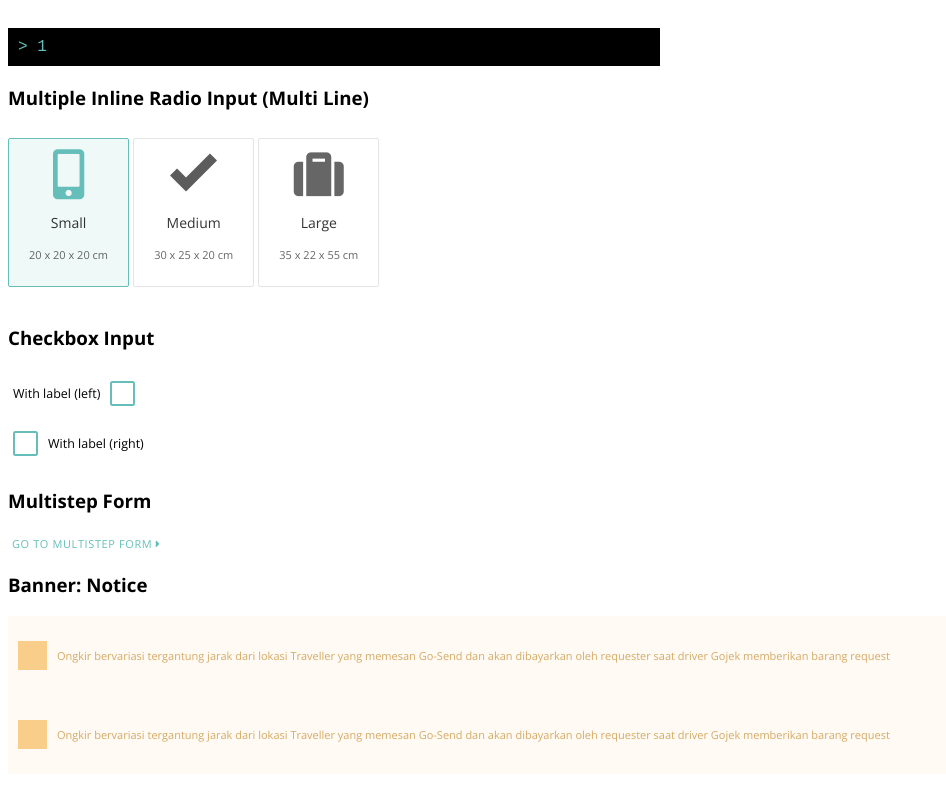
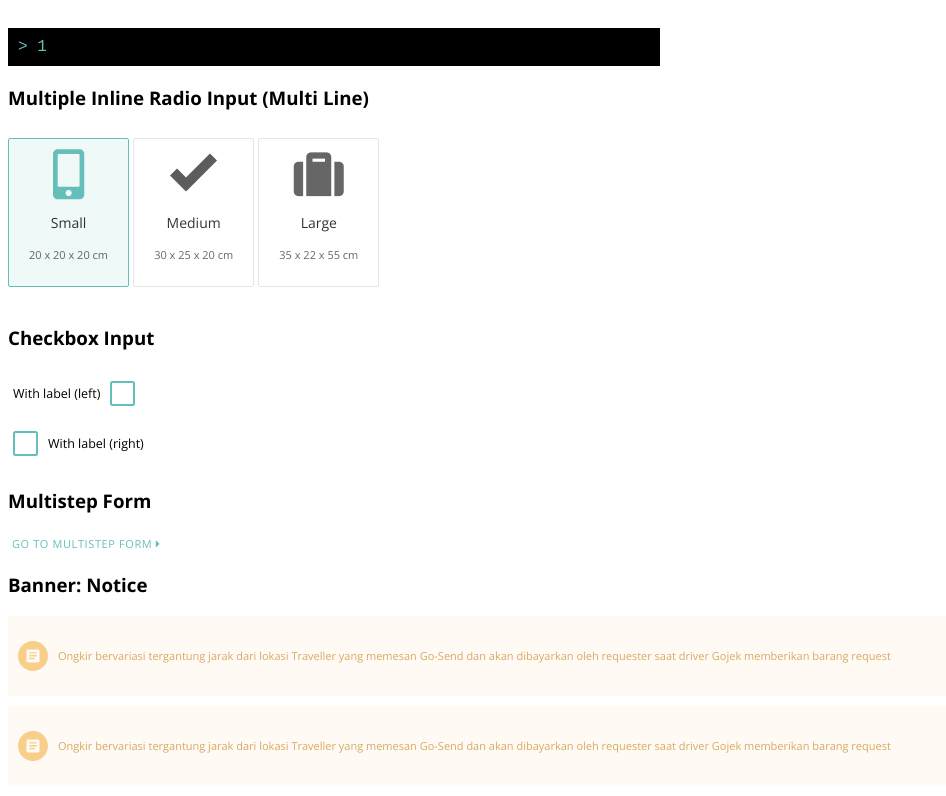
Before and after one commit to woodysee/frizzy, a website built with webpack: page dist/index.html in a window 1280 px wide. Shown: the part 399-1195 px from the top of the page, without its empty margins (0-946 px from the left). Built offline with nearby package versions, Linux system fonts and the light colour scheme.

Commit message:
banner notice. integrated icon svg into code

```diff
--- a/src/components/banners/notice/index.js
+++ b/src/components/banners/notice/index.js
@@ -1,29 +1,25 @@
 import './index.css';
 
 export default function noticeBanner() {
+	const reminderSVG = (
+		'<svg version="1.1" xmlns="http://www.w3.org/2000/svg" xmlns:xlink="http://www.w3.org/1999/xlink" x="0px" y="0px" viewBox="0 0 29 29" style="enable-background:new 0 0 29 29;" xml:space="preserve">'+
+			'<g>'+
+				'<g>'+
+					'<path fill="#FFFFFF" d="M14.5,29C6.5,29,0,22.5,0,14.5S6.5,0,14.5,0S29,6.5,29,14.5S22.5,29,14.5,29z M19.5,8.2h-10c-0.4,0-0.7,0.1-0.9,0.4C8.3,8.8,8.2,9.1,8.2,9.5v10c0,0.4,0.1,0.7,0.4,0.9c0.3,0.3,0.6,0.4,0.9,0.4h10c0.4,0,0.7-0.1,0.9-0.4c0.3-0.3,0.4-0.6,0.4-0.9v-10c0-0.4-0.1-0.7-0.4-0.9C20.2,8.3,19.9,8.2,19.5,8.2z M16.3,17.7v-1.4h-5.4v1.4H16.3L16.3,17.7zM18.1,15v-1.4h-7.2V15H18.1z M18.1,12.2v-1.4h-7.2v1.4H18.1L18.1,12.2z"/>'+
+				'</g>'+
+				'<path fill="#F8CE8A" d="M14.5,29C6.5,29,0,22.5,0,14.5S6.5,0,14.5,0S29,6.5,29,14.5S22.5,29,14.5,29z M19.5,8.2h-10c-0.4,0-0.7,0.1-0.9,0.4C8.3,8.8,8.2,9.1,8.2,9.5v10c0,0.4,0.1,0.7,0.4,0.9c0.3,0.3,0.6,0.4,0.9,0.4h10c0.4,0,0.7-0.1,0.9-0.4c0.3-0.3,0.4-0.6,0.4-0.9v-10c0-0.4-0.1-0.7-0.4-0.9C20.2,8.3,19.9,8.2,19.5,8.2z M16.3,17.7v-1.4h-5.4v1.4H16.3L16.3,17.7zM18.1,15v-1.4h-7.2V15H18.1z M18.1,12.2v-1.4h-7.2v1.4H18.1L18.1,12.2z"/>'+
+			'</g>'+
+		'</svg>'
+	);
 	const noticeBannerEls = document.getElementsByClassName("fz-banner--notice");
-	const noticeBannerIcon =
-	'<svg xmlns="http://www.w3.org/2000/svg" xmlns:xlink="http://www.w3.org/1999/xlink" width="29" height="29" viewBox="0 0 29 29">'+
-		'<defs>'+
-				'<path id="af-banner-notice-1" d="M14.5 29C6.492 29 0 22.508 0 14.5S6.492 0 14.5 0 29 6.492 29 14.5 22.508 29 14.5 29zm5.022-20.844H9.478c-.353 0-.66.132-.925.397a1.268 1.268 0 0 0-.397.925v10.044c0 .353.132.66.397.925.264.265.572.397.925.397h10.044c.353 0 .66-.132.925-.397.265-.264.397-.572.397-.925V9.478c0-.353-.132-.66-.397-.925a1.268 1.268 0 0 0-.925-.397zm-3.21 9.516v-1.36h-5.437v1.36h5.438zm1.813-2.719v-1.36h-7.25v1.36h7.25zm0-2.719v-1.359h-7.25v1.36h7.25z"/>'+
-		'</defs>'+
-		'<g fill="none" fill-rule="evenodd">'+
-				'<mask id="af-banner-notice-2" fill="#fff">'+
-						'<use xlink:href="#a"/>'+
-				'</mask>'+
-				'<use fill="#FFF" xlink:href="#a" />'+
-				'<g fill="#F8CE8A" mask="url(#b)">'+
-						'<path d="M0 0h29v29H0z"/>'+
-				'</g>'+
-		'</g>'+
-	'</svg>';
-	let iconWrappers;
+	let iconWrappers, noticeBannerIconClone;
 	if (noticeBannerEls.length > 0) {
 		for (let i = 0; i < noticeBannerEls.length; i++) {
 			iconWrappers = noticeBannerEls[i].getElementsByClassName('fz-banner__icon');
 			if (iconWrappers.length > 0) {
 				for (let i = 0; i < iconWrappers.length; i++) {
-					iconWrappers[i].innerHTML = noticeBannerIcon;
+					iconWrappers[i].innerHTML = reminderSVG;
+					iconWrappers[i].style.width = "30px";
 				}
 			}
 		}
--- a/src/components/banners/notice/index.scss
+++ b/src/components/banners/notice/index.scss
@@ -12,7 +12,7 @@
   flex-wrap: wrap;
   padding: 25px 0;
   justify-content: left; /* aligns horizontally */
-  margin: 0 auto;
+  margin: 0 auto 10px auto;
   text-align: center;
 
   .fz-banner__icon,
```
Also changed, not shown: dist/frizzy.min.js, src/components/banners/notice/reminder.svg (deleted).
